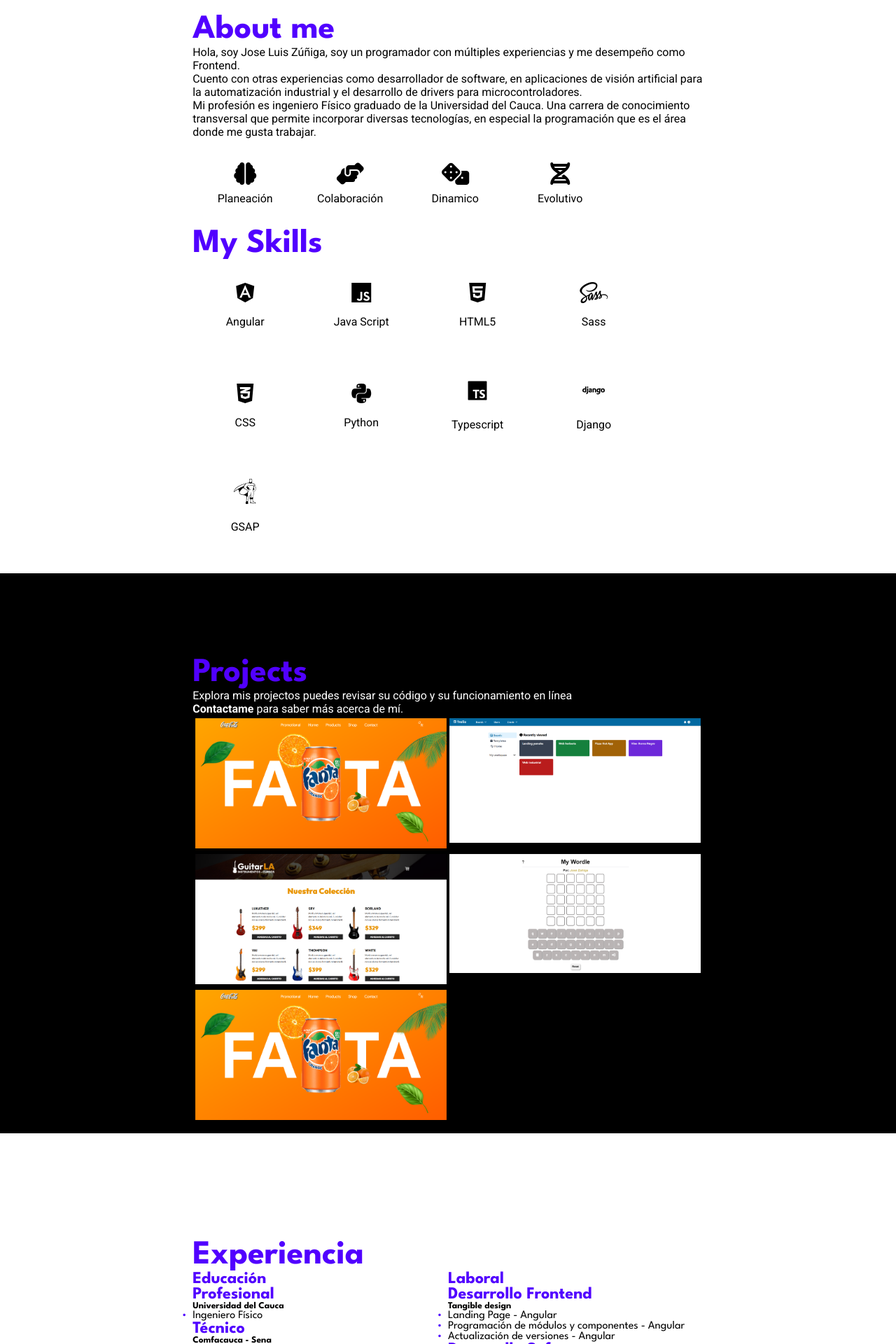
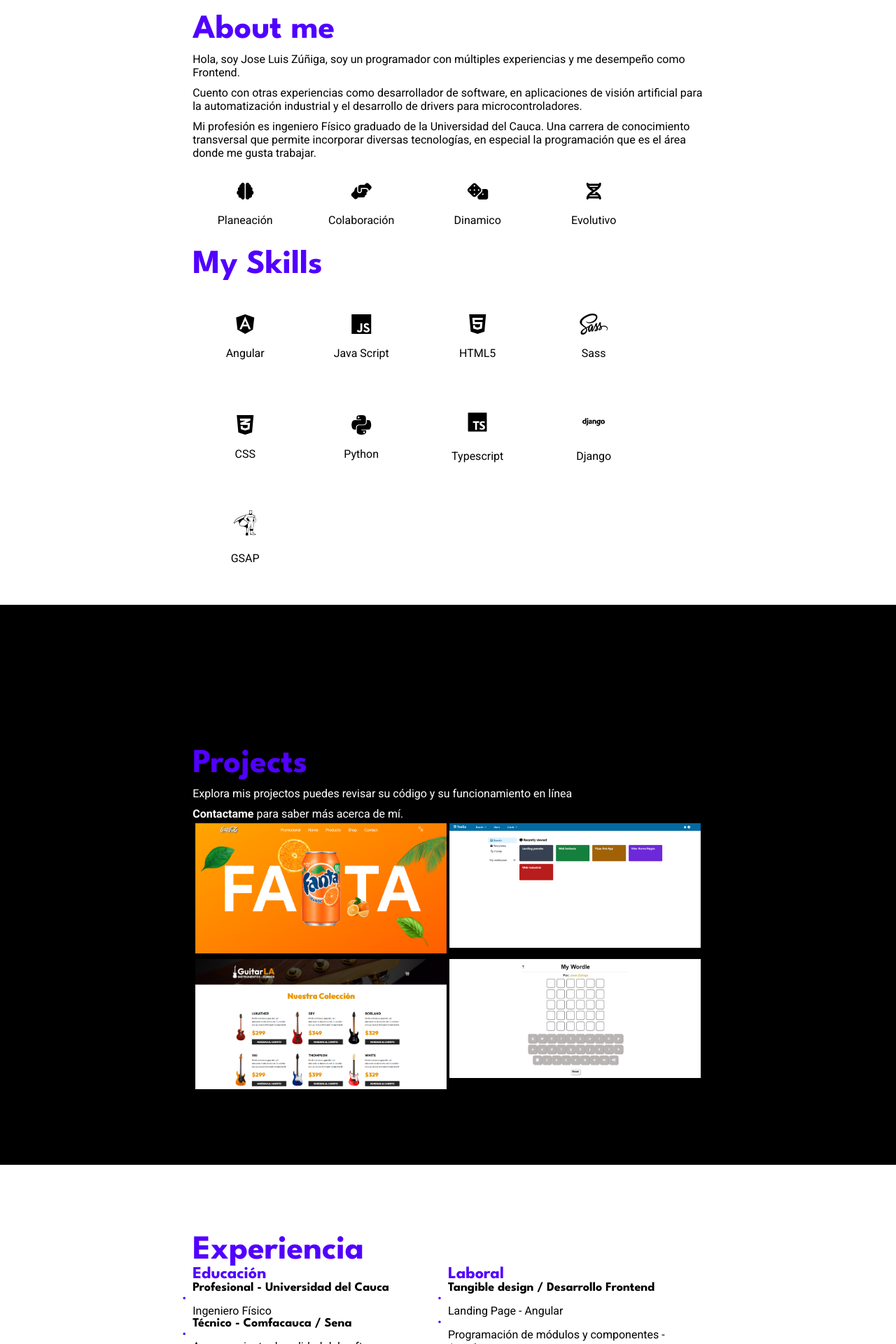
Before and after one commit to joseluis1061/portafolio-2024, an Angular app: page / in a window 1280 px wide. Shown: the part 880-2800 px from the top of the page at 70% size. Built offline with nearby package versions, Linux system fonts and the light colour scheme.

Commit message:
Se agregan p dentro de li de experience

```diff
--- a/src/app/shared/constants/data/projects/projects.data.ts
+++ b/src/app/shared/constants/data/projects/projects.data.ts
@@ -40,15 +40,15 @@ export const PROJECTS_DATA: Projects[] = [
     cover: '../../../../../assets/svg/projects/wordle.svg',
     technologies: ['Html', 'CSS', 'Java Scrip']
   },
-  {
-    id: 4,
-    name: 'Lamborgini',
-    github: 'https://github.com/joseluis1061/lamborgini_three_js',
-    web: 'https://lamborgini-threejs.netlify.app/',
-    resume: 'Landing page con carga de modelos 3D usando GSAP, control de movimiento mediante GSAP y Angular como framework frontend',
-    type: 'landing',
-    cover: '../../../../../assets/svg/projects/project-fanta.svg',
-    technologies: ['Angular', 'GSAP', 'Three JS']
-  },
+  // {
+  //   id: 4,
+  //   name: 'Lamborgini',
+  //   github: 'https://github.com/joseluis1061/lamborgini_three_js',
+  //   web: 'https://lamborgini-threejs.netlify.app/',
+  //   resume: 'Landing page con carga de modelos 3D usando GSAP, control de movimiento mediante GSAP y Angular como framework frontend',
+  //   type: 'landing',
+  //   cover: '../../../../../assets/svg/projects/project-fanta.svg',
+  //   technologies: ['Angular', 'GSAP', 'Three JS']
+  // },
 
 ]
--- a/src/app/webside/pages/aboutme/aboutme.component.html
+++ b/src/app/webside/pages/aboutme/aboutme.component.html
@@ -2,13 +2,13 @@
   <div class="section-container">
     <div class="resume">
       <h2>About me</h2>
-      <p>
+      <p class="aboutme__p">
         Hola, soy Jose Luis Zúñiga, soy un programador con múltiples experiencias y me desempeño como Frontend.
       </p>
-      <p>
+      <p class="aboutme__p">
         Cuento con otras experiencias como desarrollador de software, en aplicaciones de visión artificial para la automatización industrial y el desarrollo de drivers para microcontroladores.
       </p>
-      <p>
+      <p class="aboutme__p">
         Mi profesión es ingeniero Físico graduado de la Universidad del Cauca. Una carrera de conocimiento transversal que permite incorporar diversas tecnologías, en especial la programación que es el área donde me gusta trabajar.
       </p>
       <div class="soft-skills">
--- a/src/app/webside/pages/aboutme/aboutme.component.scss
+++ b/src/app/webside/pages/aboutme/aboutme.component.scss
@@ -4,17 +4,16 @@
   display: flex;
   flex-direction: column;
   justify-content: center;
-  padding-top: 80px;
   align-items: center;
   .section-container{
     max-width: 1100px;
     width: 100%;
     padding: 0 1.2em;
-
     .soft-skills{
       display: flex;
       justify-content: flex-start;
       align-items: center;
+      gap: 1em;
       .skill{
         width: 150px;
         height: 8rem;
@@ -24,18 +23,22 @@
         justify-content: center;
         gap: 10px;
         i{
-          font-size: 2rem;
+          font-size: 1.5rem;
           img{
-            width: 2rem;
+            width: 1.5rem;
           }
         }
 
       }
     }
   }
+  &__p{
+    margin-top: 10px;
+  }
 
   .skills-container{
     .skills-list{
+      margin-top: 15px;
       display: flex;
       flex-wrap: wrap;
       justify-content: flex-start;
--- a/src/app/webside/pages/expirience/expirience.component.html
+++ b/src/app/webside/pages/expirience/expirience.component.html
@@ -1,23 +1,21 @@
 <section class="experience" id="experience">
   <div class="experience__container">
-    <h2>Experiencia</h2>
+    <h2 class="experiencia__h2">Experiencia</h2>
     <div class="experience__coulmns">
       <div class="experience__formation">
-        <h3 class="experiencia__h2">Educación</h3>
+        <h3 class="experiencia__h3">Educación</h3>
 
         <div class="experience__card">
-          <h3 class="experience__h3">Profesional</h3>
-          <h5 class="experience__h4">Universidad del Cauca</h5>
+          <h4 class="experience__h4">Profesional - Universidad del Cauca</h4>
           <ul class="experience__ul">
-            <li class="experience__li">Ingeniero Físico</li>
+            <li class="experience__li"><p class="experience__p">Ingeniero Físico </p></li>
           </ul>
         </div>
 
         <div class="experience__card">
-          <h3 class="experience__h3">Técnico</h3>
-          <h5 class="experience__h4">Comfacauca - Sena</h5>
+          <h4 class="experience__h4">Técnico - Comfacauca / Sena</h4>
           <ul class="experience__ul">
-            <li class="experience__li">Aseguramiento de calidad del software</li>
+            <li class="experience__li"><p class="experience__p">Aseguramiento de calidad del software </p></li>
           </ul>
         </div>
       </div>
@@ -25,51 +23,46 @@
         <h3 class="experiencia__h2">Laboral</h3>
 
         <div class="experience__card">
-          <h3 class="experience__h3">Desarrollo Frontend</h3>
-          <h5 class="experience__h4">Tangible design</h5>
+          <h4 class="experience__h4">Tangible design / Desarrollo Frontend</h4>
           <ul class="experience__ul">
-            <li class="experience__li">Landing Page - Angular</li>
-            <li class="experience__li">Programación de módulos y componentes - Angular</li>
-            <li class="experience__li">Actualización de versiones  - Angular</li>
+            <li class="experience__li"><p class="experience__p">Landing Page - Angular </p></li>
+            <li class="experience__li"><p class="experience__p">Programación de módulos y componentes - Angular </p></li>
+            <li class="experience__li"><p class="experience__p">Actualización de versiones  - Angular </p></li>
           </ul>
         </div>
 
         <div class="experience__card">
-          <h3 class="experience__h3">Desarrollo Software</h3>
-          <h5 class="experience__h4">Iot Latam </h5>
+          <h4 class="experience__h4">Iot Latam Tower /Desarrollo Software</h4>
           <ul class="experience__ul">
-            <li class="experience__li">Creación y actualización de componentes - Angular</li>
-            <li class="experience__li">Actualización de funcionalidades backend - Django</li>
-            <li class="experience__li">Desarrollo de aplicación sistema de permisos  -  React</li>
-            <li class="experience__li">Desarrollo de aplicación web scraping centralización de información - Electron JS / Puppeter</li>
+            <li class="experience__li"><p class="experience__p">Creación y actualización de componentes - Angular </p></li>
+            <li class="experience__li"><p class="experience__p">Actualización de funcionalidades backend - Django </p></li>
+            <li class="experience__li"><p class="experience__p">Desarrollo de aplicación sistema de permisos  -  React </p></li>
+            <li class="experience__li"><p class="experience__p">Desarrollo de aplicación web scraping centralización de información - Electron JS / Puppeter </p></li>
           </ul>
         </div>
 
         <div class="experience__card">
-          <h3 class="experience__h3">Auxiliar de investigación</h3>
-          <h5 class="experience__h4">Universidad de Antioquia</h5>
+          <h4 class="experience__h4">Universidad de Antioquia / Auxiliar de investigación</h4>
           <ul class="experience__ul">
-            <li class="experience__li">Desarrollo de modelos predictivos - Python, Keras, Pandas</li>
-            <li class="experience__li">Desarrollo de circuitos electrónicos - Altium Designer </li>
+            <li class="experience__li"><p class="experience__p">Desarrollo de modelos predictivos - Python, Keras, Pandas </p></li>
+            <li class="experience__li"><p class="experience__p">Desarrollo de circuitos electrónicos - Altium Designer  </p></li>
           </ul>
         </div>
 
         <div class="experience__card">
-          <h3 class="experience__h3">Desarrollo de software - hardaware</h3>
-          <h5 class="experience__h4">IOT - Latam </h5>
+          <h4 class="experience__h4">IOT - Latam / Desarrollo de software - hardaware</h4>
           <ul class="experience__ul">
-            <li class="experience__li">Desarrollo de componentes en React JS plataforma IOT</li>
-            <li class="experience__li">Monitoreo de plataforma IOT</li>
-              <li class="experience__li">Monitoreo de plataforma IOT</li>
+            <li class="experience__li"><p class="experience__p">Desarrollo de componentes en React JS plataforma IOT </p></li>
+            <li class="experience__li"><p class="experience__p">Monitoreo de plataforma IOT </p></li>
+              <li class="experience__li"><p class="experience__p">Desarrollo prototipos electrónicos</p></li>
           </ul>
         </div>
 
         <div class="experience__card">
-          <h3 class="experience__h3">Desarrollo sistemas de control - Visión artificial</h3>
-          <h5 class="experience__h4">Intecol SAS</h5>
+          <h4 class="experience__h4">Intecol SAS / Desarrollo sistemas de control - Visión artificial</h4>
           <ul class="experience__ul">
-            <li class="experience__li">Programación de sensores de visión artificial.</li>
-            <li class="experience__li">Diseño de sistemas de control de calidad y automatización</li>
+            <li class="experience__li"><p class="experience__p">Programación de sensores de visión artificial.</p></li>
+            <li class="experience__li"><p class="experience__p">Diseño de sistemas de control de calidad y automatización</p></li>
           </ul>
         </div>
 
--- a/src/app/webside/pages/expirience/expirience.component.scss
+++ b/src/app/webside/pages/expirience/expirience.component.scss
@@ -30,6 +30,9 @@
       margin-left: -1em;
     }
   }
+  &__p{
+    margin-top: 0;
+  }
 
   @media (min-width: 768px) {
     padding-top: 100px;
--- a/src/app/webside/pages/home/home.component.scss
+++ b/src/app/webside/pages/home/home.component.scss
@@ -1,21 +1,23 @@
 .home{
   background-color: black;
   width: 100%;
-  height: 100vh;
-  overflow: hidden;
+  min-height: 100vh;
+  // overflow: hidden;
+  display: flex;
+  justify-content: center;
+  align-items: center;
   position: relative;
   &-container{
     width: 100%;
-    height: auto;
-    min-height: 100vh;
+    height: 100%;
     position: relative;
     display: flex;
     flex-direction: column;
     justify-content: center;
     align-items: center;
     z-index: 2;
+    gap: 2em;
     padding: 0 1.2em;
-    padding-top: 25px;
     @media (min-width: 768px) {
       padding: 0 0;
     }
--- a/src/styles.scss
+++ b/src/styles.scss
@@ -3,18 +3,15 @@
 @import url('https://fonts.googleapis.com/css2?family=League+Gothic&family=League+Spartan:wght@100..900&family=Roboto:ital,wght@0,100;0,300;0,400;0,500;0,700;0,900;1,100;1,300;1,400;1,500;1,700;1,900&display=swap');
 
 :root{
-
   --h2-spartan-lg: 64px;
   --h2-spartan-sm: 48px;
   --h3-spartan-lg: 32px;
   --h3-spartan-sm: 24px;
   --p-spartan-lg: 24px;
   --p-spartan-lg: 20px;
-
   // --blue-light: #009dff;
   --blue-light: #5100ff;
   --red-danger: rgb(225, 16, 16);
-
 }
 
 *,
@@ -26,6 +23,7 @@
 }
 html{
   scroll-snap-type: y mandatory;
+  scroll-behavior: smooth;
 }
 body{
   box-sizing: border-box;
@@ -37,7 +35,7 @@ body{
 }
 
 h1{
-  font-size: 96px!important;
+  font-size: 96px;
   font-family: "League Gothic", sans-serif;
   font-optical-sizing: auto;
   font-weight: 400;
@@ -49,10 +47,10 @@ h2,h3{
   font-family: "League Spartan", sans-serif;
   font-optical-sizing: auto;
   font-style: normal;
-  color: var(--blue-light)!important;
+  color: var(--blue-light);
 }
 h2{
-  font-size: 48px!important;
+  font-size: 48px;
 }
 @media (max-width: 768px) {
   h2{
@@ -69,10 +67,18 @@ h3{
 }
 
 h4{
-  font-size: 16px!important;
+  font-size: 18px;
 }
 @media (max-width: 768px) {
   h4{
+    font-size: 26px!important;
+  }
+}
+h5{
+  font-size: 18px;
+}
+@media (max-width: 768px) {
+  h5{
     font-size: 26px!important;
   }
 }
@@ -81,6 +87,7 @@ p{
   font-family: "Roboto", sans-serif;
   font-weight: 400;
   font-style: normal;
+  margin-top: 10px;
 }
 a{
   color: black;
@@ -91,15 +98,25 @@ a:visited{
 }
 li{
   list-style: none;
+  font-size: 16px;
 }
 .container{
   padding: 120px 40px;
 }
 section {
-  //height: 100vh;
-  // width: 100%;
   position: relative;
-  // scroll-snap-align: start;
+  scroll-snap-align: start;
+  padding-top: 80px;
+}
+@media (min-width: 768px) {
+  section {
+    padding-top: 100px;
+  }
+}
+@media (min-width: 1280px) {
+  section {
+    padding-top: 120px;
+  }
 }
 
 /* Importing Bootstrap SCSS file.
```
